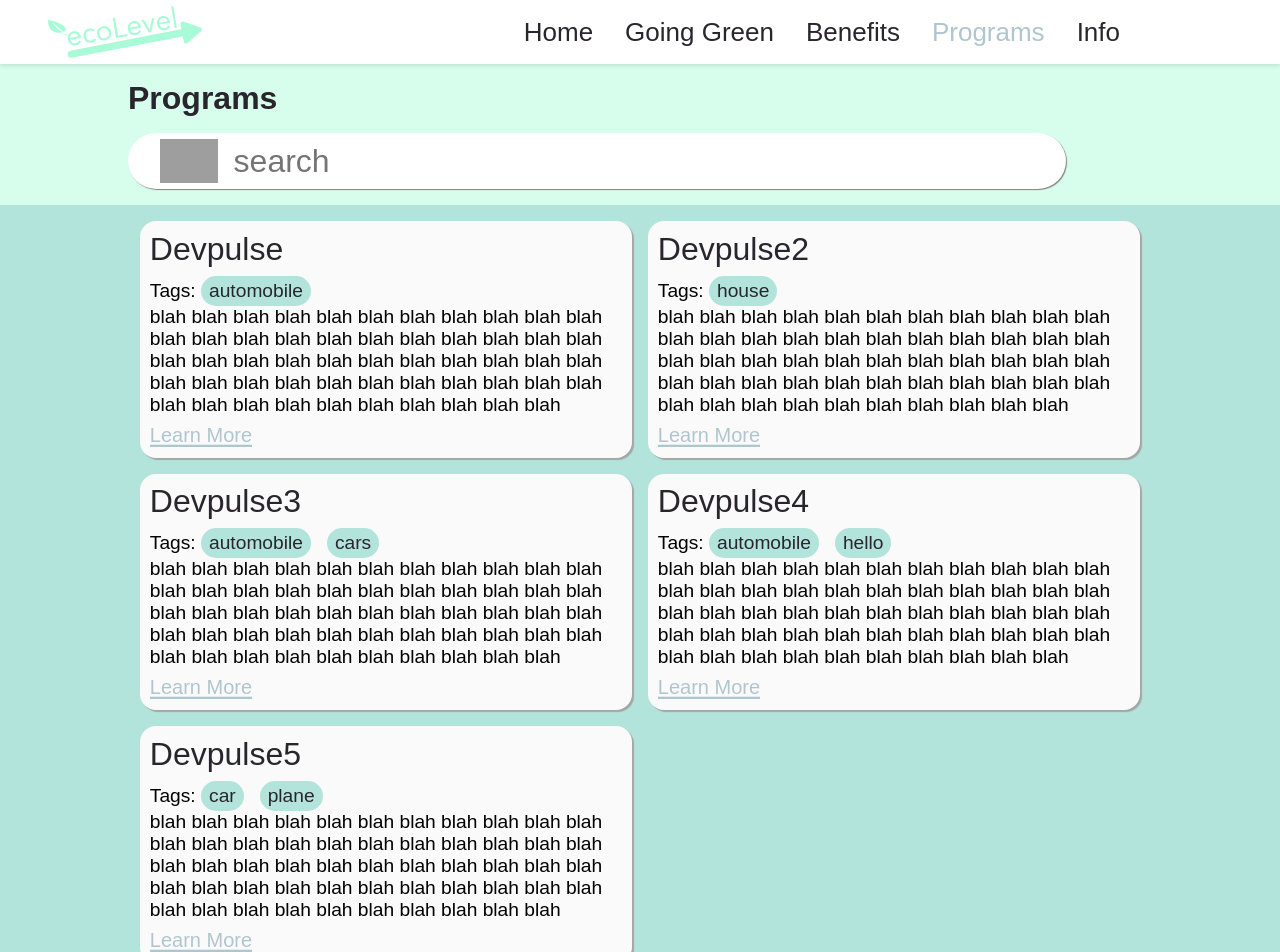
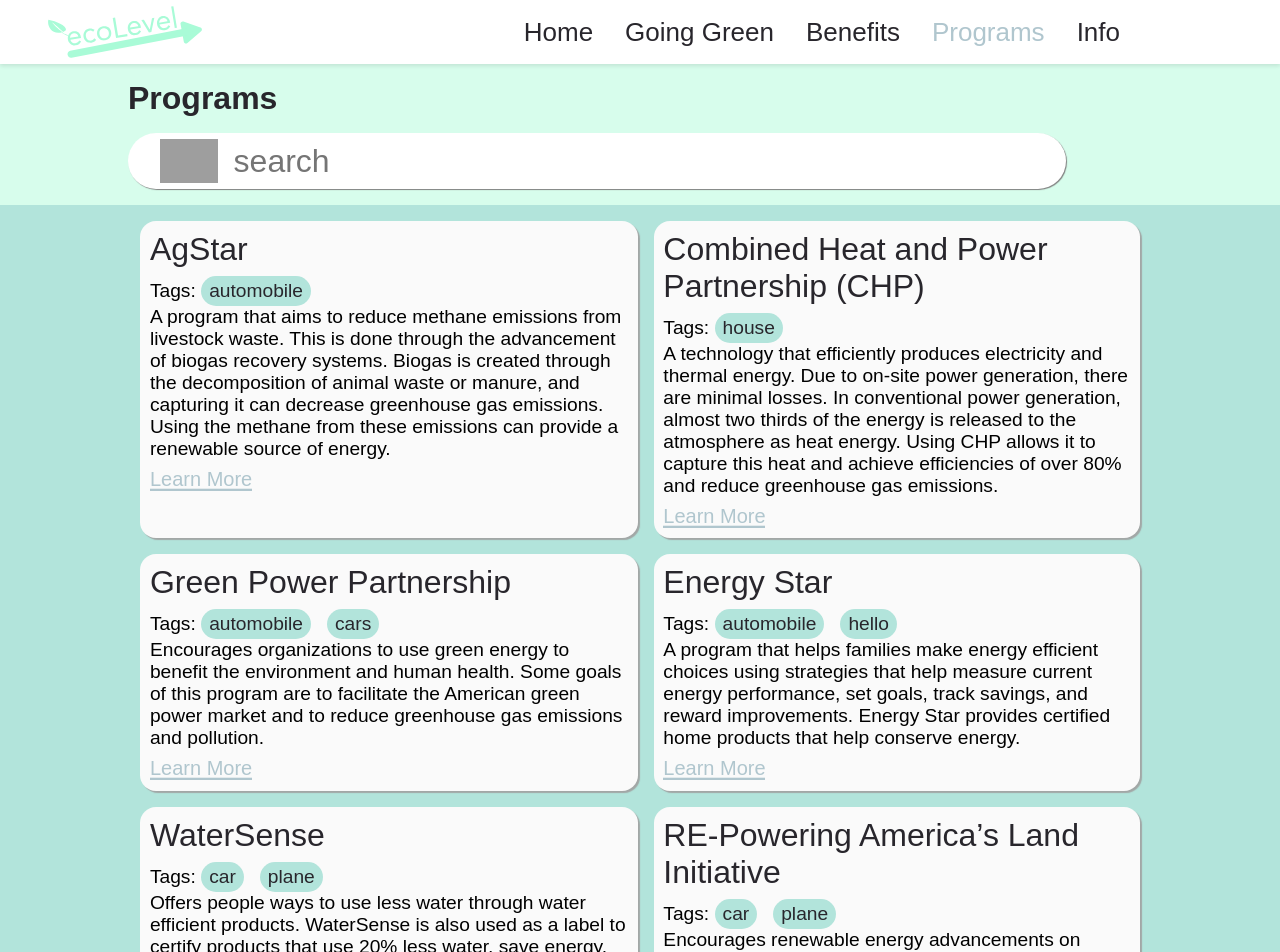
Before and after one commit to Booklover997/webmaster, a React (Create React App) app: page /programs in a window 1280 px wide. Shown: the top 952 px of the page. Built offline with nearby package versions, Linux system fonts and the light colour scheme; grey boxes are pictures that could not be loaded; a web font is replaced by a local one.

Commit message:
Added data

```diff
--- a/src/app.jsx
+++ b/src/app.jsx
@@ -14,10 +14,8 @@
         <Route path="benefits" element={<Benefits />} />
         <Route path="green" element={<GoingGreen />} />
         <Route path="documentation" element={<Documentation />} />
-        <Route path="programs">
-          <Route path="" element={<Programs />} />
+        <Route path="programs"  element={<Programs />}/>
           <Route path=":programHeader" element={<Info />} />
-        </Route>
       </Routes>
     </BrowserRouter>
   );
--- a/src/pages/Info.jsx
+++ b/src/pages/Info.jsx
@@ -1,7 +1,7 @@
 import React from 'react';
 import { useParams } from 'react-router-dom';
 import data from "./data.json";
-import {Nav, Footer} from "./Nav";
+import { Nav, Footer } from "./Nav";
 import "./css/programs.css";
 export default function Info() {
   const { programHeader } = useParams();
@@ -15,10 +15,12 @@
         <div class="body">
           {result ? (
             <>
-              <div className='infoHeader'><a href="../programs" className='back'> <img src = "/back.svg" alt="back"/>View All</a>
+              <div className='infoHeader '>
+                <div className='center'><a href="../programs" className='back'> <img src="/back.svg" alt="back" />View All</a>
                   <h2 className='infoTitle'>{result.Heading}</h2>
                 </div>
-        <div class="infoGrid">
+              </div>
+              <div class="infoGrid center">
                 <div class="infoText">
                   <p>{result.text}</p>
                 </div>
@@ -27,8 +29,6 @@
                   {result.tags.map((tag) => (
                     <a href={`../programs?search=${tag}`} className="tag" key={tag}>{tag}<div className="learnMore">See more programs about {tag}s!</div></a>
                   ))}
-        <h3 className="savingsHeader">Savings</h3>
-        <a className="savings">$400</a>
                   <h3 className="linkHeader">Learn More</h3>
                   {result.learnMore.map((link) => (
                     <a href={link[1]} className="link" key={link}>{link[0]}</a>
--- a/src/pages/Programs.jsx
+++ b/src/pages/Programs.jsx
@@ -74,7 +74,7 @@
         ))}
           </p>
           <p>{item.text}</p>
-          <a className="link" href={"programs/" + item.Heading}>Learn More</a>
+          <a className="link" href={"/" + item.Heading}>Learn More</a>
         </div>
       ))}
     </div>
--- a/src/pages/css/programs.css
+++ b/src/pages/css/programs.css
@@ -140,9 +140,7 @@
     font-family:var(--normal);
 
 }
-.body>*{
-  padding:0 20%;
-}
+
 .back::before{
   inset:4px;
 }
@@ -217,3 +215,14 @@
 .infoInfo .link{
   margin-top:0;
 }
+@media (max-width:1000px){
+  .infoGrid{
+    display:flex;
+    flex-direction: column-reverse;
+  }
+  .infoInfo{
+    border-left:none;
+    border-bottom: solid;
+    margin-bottom:1rem;
+  }
+}
--- a/src/pages/data.json
+++ b/src/pages/data.json
@@ -1,30 +1,36 @@
 [{
-    "Heading": "Devpulse",
+  "Heading": "AgStar",
 "tags":["automobile"],
-  "text":"blah blah blah blah blah blah blah blah blah blah blah blah blah blah blah blah blah blah blah blah blah blah blah blah blah blah blah blah blah blah blah blah blah blah blah blah blah blah blah blah blah blah blah blah blah blah blah blah blah blah blah blah blah blah",
+"text":"A program that aims to reduce methane emissions from livestock waste. This is done through the advancement of biogas recovery systems. Biogas is created through the decomposition of animal waste or manure, and capturing it can decrease greenhouse gas emissions. Using the methane from these emissions can provide a renewable source of energy.",
  "learnMore":[["docs" ,"https://docs.google.com/document/d/1APVAeeouZ8AOqYPjJYXPTDXtvPkBxqdhjaOurI2jLiU/edit"]]
 }, {
-    "Heading": "Devpulse2",
+  "Heading": "Combined Heat and Power Partnership (CHP)",
 "tags":["house"],
-  "text":"blah blah blah blah blah blah blah blah blah blah blah blah blah blah blah blah blah blah blah blah blah blah blah blah blah blah blah blah blah blah blah blah blah blah blah blah blah blah blah blah blah blah blah blah blah blah blah blah blah blah blah blah blah blah"
+"text":"A technology that efficiently produces electricity and thermal energy. Due to on-site power generation, there are minimal losses. In conventional power generation, almost two thirds of the energy is released to the atmosphere as heat energy. Using CHP allows it to capture this heat and achieve efficiencies of over 80% and reduce greenhouse gas emissions."
 ,  "learnMore":[["docs" ,"https://docs.google.com/document/d/1APVAeeouZ8AOqYPjJYXPTDXtvPkBxqdhjaOurI2jLiU/edit"]]
 
 }, {
-    "Heading": "Devpulse3",
+  "Heading": "Green Power Partnership",
 "tags":["automobile", "cars"],
-  "text":"blah blah blah blah blah blah blah blah blah blah blah blah blah blah blah blah blah blah blah blah blah blah blah blah blah blah blah blah blah blah blah blah blah blah blah blah blah blah blah blah blah blah blah blah blah blah blah blah blah blah blah blah blah blah"
+"text":"Encourages organizations to use green energy to benefit the environment and human health. Some goals of this program are to facilitate the American green power market and to reduce greenhouse gas emissions and pollution."
 ,  "learnMore":[["docs" ,"https://docs.google.com/document/d/1APVAeeouZ8AOqYPjJYXPTDXtvPkBxqdhjaOurI2jLiU/edit"]]
 
 }, {
-    "Heading": "Devpulse4",
+  "Heading": "Energy Star",
 "tags":["automobile", "hello"],
-  "text":"blah blah blah blah blah blah blah blah blah blah blah blah blah blah blah blah blah blah blah blah blah blah blah blah blah blah blah blah blah blah blah blah blah blah blah blah blah blah blah blah blah blah blah blah blah blah blah blah blah blah blah blah blah blah"
+"text":"A program that helps families make energy efficient choices using strategies that help measure current energy performance, set goals, track savings, and reward improvements. Energy Star provides certified home products that help conserve energy."
 ,  "learnMore":[["docs" ,"https://docs.google.com/document/d/1APVAeeouZ8AOqYPjJYXPTDXtvPkBxqdhjaOurI2jLiU/edit"]]
 
 }, {
-    "Heading": "Devpulse5",
+  "Heading": "WaterSense",
 "tags":["car", "plane"],
-  "text":"blah blah blah blah blah blah blah blah blah blah blah blah blah blah blah blah blah blah blah blah blah blah blah blah blah blah blah blah blah blah blah blah blah blah blah blah blah blah blah blah blah blah blah blah blah blah blah blah blah blah blah blah blah blah"
+"text":"Offers people ways to use less water through water efficient products. WaterSense is also used as a label to certify products that use 20% less water, save energy, and perform as well as or better than other products."
+,  "learnMore":[["docs" ,"https://docs.google.com/document/d/1APVAeeouZ8AOqYPjJYXPTDXtvPkBxqdhjaOurI2jLiU/edit"]]
+
+}, {
+  "Heading": "RE-Powering America’s Land Initiative",
+"tags":["car", "plane"],
+"text":"Encourages renewable energy advancements on contaminated lands, landfills, and mine sites. Using contaminated lands provide unique attributes that can lower the developmental cost and shorten the times required to develop renewable energy in these areas."
 ,  "learnMore":[["docs" ,"https://docs.google.com/document/d/1APVAeeouZ8AOqYPjJYXPTDXtvPkBxqdhjaOurI2jLiU/edit"]]
 
 }]
```
Lines whose indentation alone changed are shown as unchanged.
